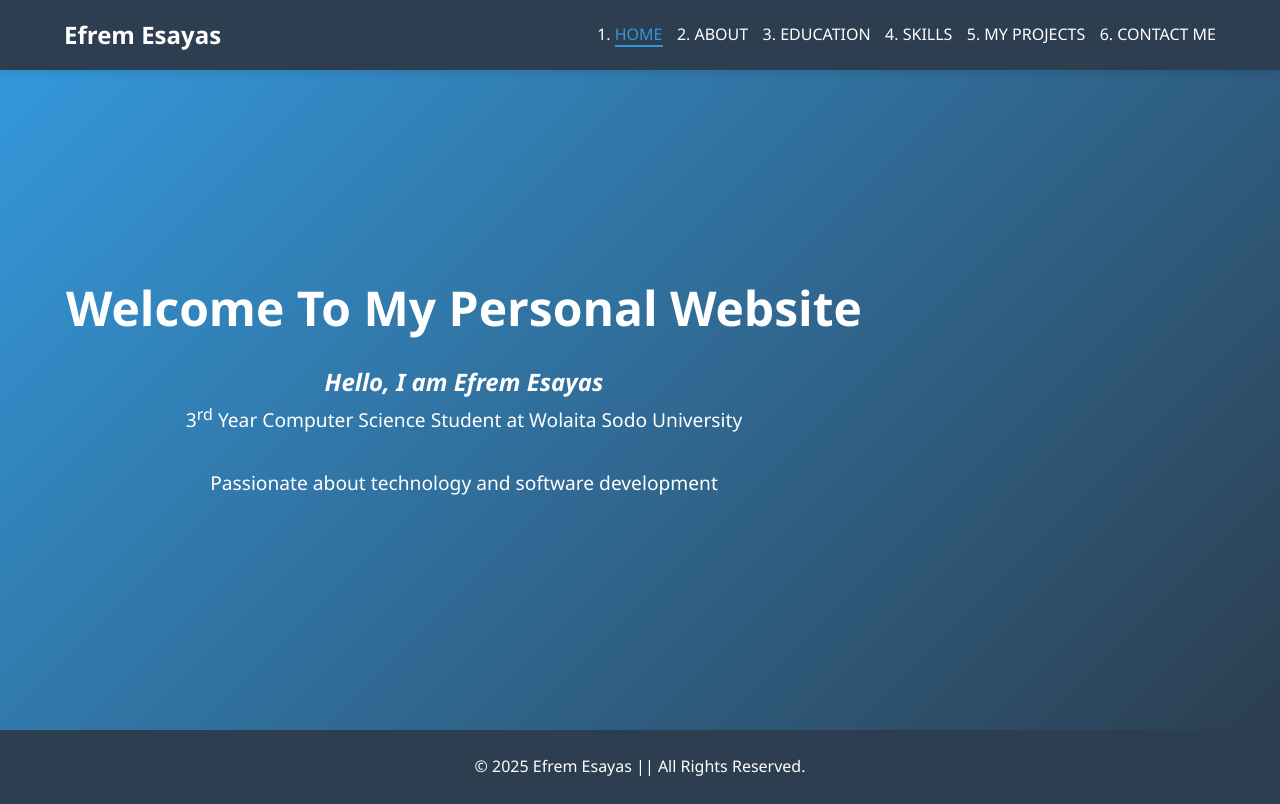
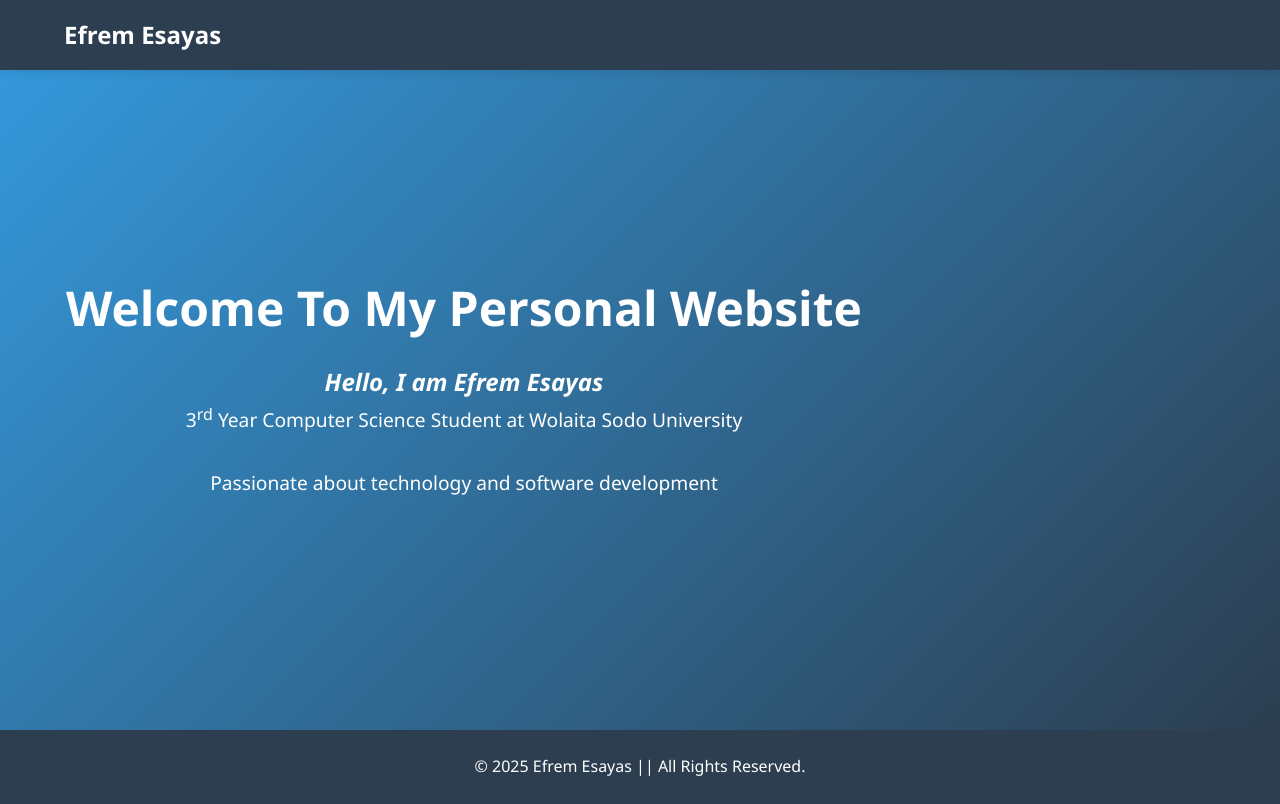
Before and after one commit to efremesayas394-ship-it/myweb, a plain HTML site: page index.html in a window 1280 px wide. Drawn offline with Linux system fonts and the light colour scheme.

```diff
--- a/index.html
+++ b/index.html
@@ -44,8 +44,8 @@
         }
 
         .nav-links {
-            display: flex;
-            list-style: flex;
+            display: none;
+            list-style: none;
         }
 
         .nav-links li {
```
